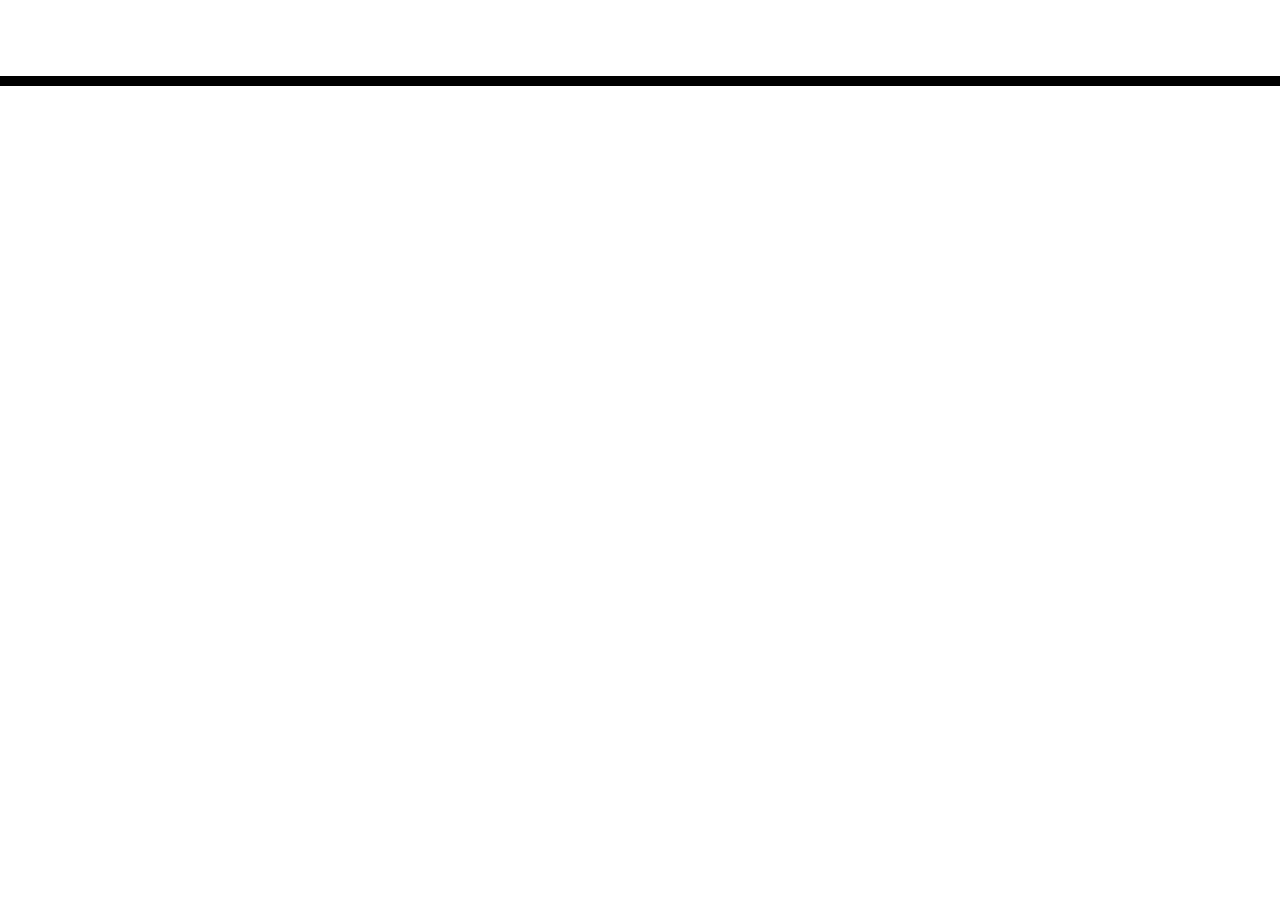
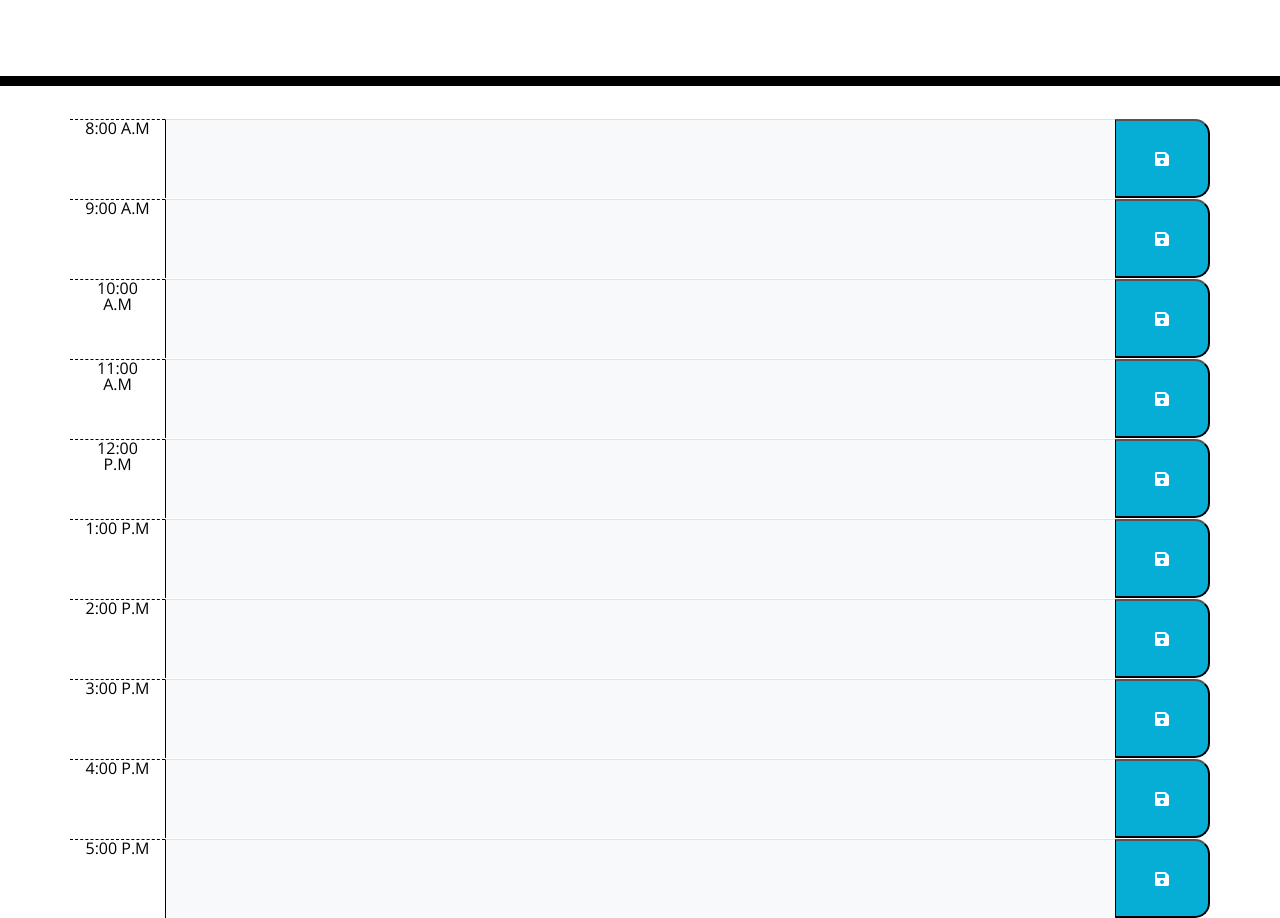
Before and after one commit to trrgomez/Work-Day-Scheduler, a plain HTML site: page index.html in a window 1280 px wide. Shown: the part 182-1100 px from the top of the page. Before the commit the page ends 800 px from the top, so only its background shows below. Drawn offline with nearby package versions, Linux system fonts and the light colour scheme; files that its build step writes are made by us from their sources.

Commit message:
added time blocks and alert boxes with bootstrap in index.html

```diff
--- a/index.html
+++ b/index.html
@@ -1,24 +1,15 @@
 <!DOCTYPE html>
 <html lang="en">
+
 <head>
   <meta charset="UTF-8" />
   <meta name="viewport" content="width=device-width, initial-scale=1.0" />
   <meta http-equiv="X-UA-Compatible" content="ie=edge" />
-    <link
-      rel="stylesheet"
-      href="https://stackpath.bootstrapcdn.com/bootstrap/4.3.1/css/bootstrap.min.css"
-    />
-    <link
-      rel="stylesheet"
-      href="https://use.fontawesome.com/releases/v5.8.1/css/all.css"
-      integrity="sha384-50oBUHEmvpQ+1lW4y57PTFmhCaXp0ML5d60M1M7uH2+nqUivzIebhndOJK28anvf"
-      crossorigin="anonymous"
-    />
-    <link
-      href="https://fonts.googleapis.com/css?family=Open+Sans&display=swap"
-      rel="stylesheet"
-    />
-    <link rel="stylesheet" href="style.css" />
+  <link rel="stylesheet" href="https://stackpath.bootstrapcdn.com/bootstrap/4.3.1/css/bootstrap.min.css" />
+  <link rel="stylesheet" href="https://use.fontawesome.com/releases/v5.8.1/css/all.css"
+    integrity="sha384-50oBUHEmvpQ+1lW4y57PTFmhCaXp0ML5d60M1M7uH2+nqUivzIebhndOJK28anvf" crossorigin="anonymous" />
+  <link href="https://fonts.googleapis.com/css?family=Open+Sans&display=swap" rel="stylesheet" />
+  <link rel="stylesheet" href="./assets/css/style.css" />
   <title>Work Day Scheduler</title>
 </head>
 
@@ -29,11 +20,82 @@
     <p id="currentDay" class="lead"></p>
   </header>
   <div class="container">
-      <!-- Timeblocks go here -->
+    <!-- Alert Divs Start -->
+    <div id="saveTask" class="alert alert-success fixed-top w-25 mx-auto p-3" role="alert">
+      Your task has been saved!
+    </div>
+    <div id="error" class="alert alert-danger fixed-top w-25 mx-auto p-3" role="alert">
+      No task has been entered!
+    </div>
+    <!-- Alert Divs End -->
+
+    <!-- Time Blocks start -->
+    <div class="row time-block">
+      <div class="col-2 col-lg-1 hour" id="8">8:00 A.M</div>
+      <textarea class="col-8 col-lg-10 description bg-light border-top"></textarea>
+      <button class="col-2 col-lg-1 saveBtn"><i class="fas fa-save"></i></button>
+    </div>
+
+    <div class="row time-block">
+      <div class="col-2 col-lg-1 hour" id="9">9:00 A.M</div>
+      <textarea class="col-8 col-lg-10 description bg-light border-top"></textarea>
+      <button class="col-2 col-lg-1 saveBtn"><i class="fas fa-save"></i></button>
+    </div>
+
+    <div class="row time-block">
+      <div class="col-2 col-lg-1 hour" id="10">10:00 A.M</div>
+      <textarea class="col-8 col-lg-10 description bg-light border-top"></textarea>
+      <button class="col-2 col-lg-1 saveBtn"><i class="fas fa-save"></i></button>
+    </div>
+
+    <div class="row time-block">
+      <div class="col-2 col-lg-1 hour" id="11">11:00 A.M</div>
+      <textarea class="col-8 col-lg-10 description bg-light border-top"></textarea>
+      <button class="col-2 col-lg-1 saveBtn"><i class="fas fa-save"></i></button>
+    </div>
+
+    <div class="row time-block">
+      <div class="col-2 col-lg-1 hour" id="12">12:00 P.M</div>
+      <textarea class="col-8 col-lg-10 description bg-light border-top"></textarea>
+      <button class="col-2 col-lg-1 saveBtn"><i class="fas fa-save"></i></button>
+    </div>
+
+    <div class="row time-block">
+      <div class="col-2 col-lg-1 hour" id="13">1:00 P.M</div>
+      <textarea class="col-8 col-lg-10 description bg-light border-top"></textarea>
+      <button class="col-2 col-lg-1 saveBtn"><i class="fas fa-save"></i></button>
+    </div>
+
+    <div class="row time-block">
+      <div class="col-2 col-lg-1 hour" id="14">2:00 P.M</div>
+      <textarea class="col-8 col-lg-10 description bg-light border-top"></textarea>
+      <button class="col-2 col-lg-1 saveBtn"><i class="fas fa-save"></i></button>
+    </div>
+
+    <div class="row time-block">
+      <div class="col-2 col-lg-1 hour" id="15">3:00 P.M</div>
+      <textarea class="col-8 col-lg-10 description bg-light border-top"></textarea>
+      <button class="col-2 col-lg-1 saveBtn"><i class="fas fa-save"></i></button>
+    </div>
+
+    <div class="row time-block">
+      <div class="col-2 col-lg-1 hour" id="16">4:00 P.M</div>
+      <textarea class="col-8 col-lg-10 description bg-light border-top"></textarea>
+      <button class="col-2 col-lg-1 saveBtn"><i class="fas fa-save"></i></button>
+    </div>
+
+    <div class="row time-block">
+      <div class="col-2 col-lg-1 hour" id="17">5:00 P.M</div>
+      <textarea class="col-8 col-lg-10 description bg-light border-top"></textarea>
+      <button class="col-2 col-lg-1 saveBtn"><i class="fas fa-save"></i></button>
+    </div>
+    <!-- Time Blocks End -->
+
 
   </div>
 
   <script src="https://code.jquery.com/jquery-3.4.1.min.js"></script>
   <script src="https://cdnjs.cloudflare.com/ajax/libs/moment.js/2.24.0/moment.min.js"></script>
 </body>
+
 </html>
```
Lines whose indentation alone changed are shown as unchanged.
